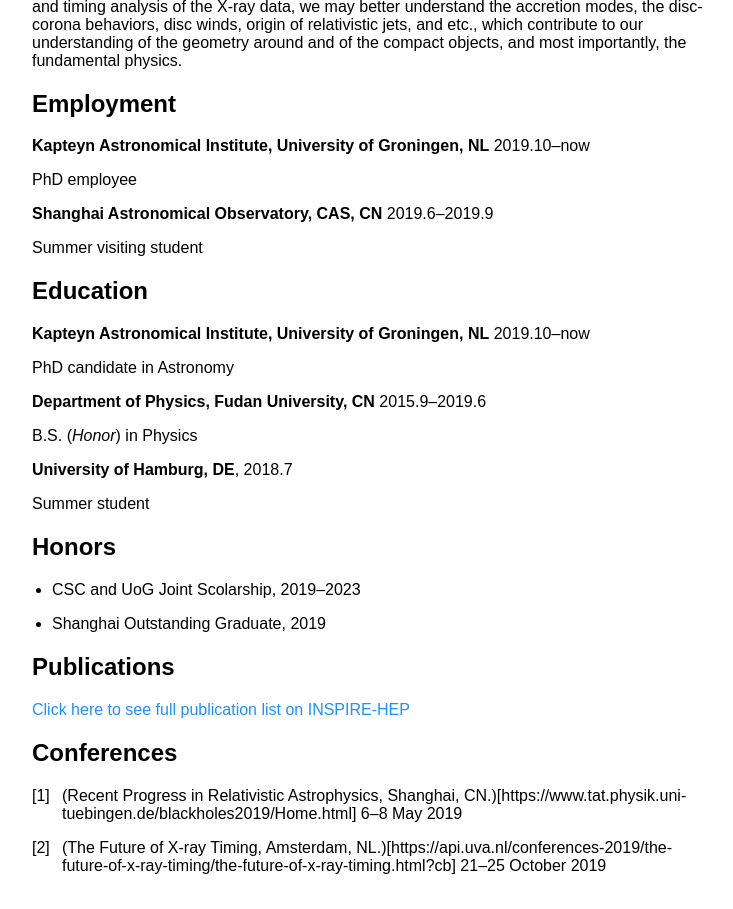
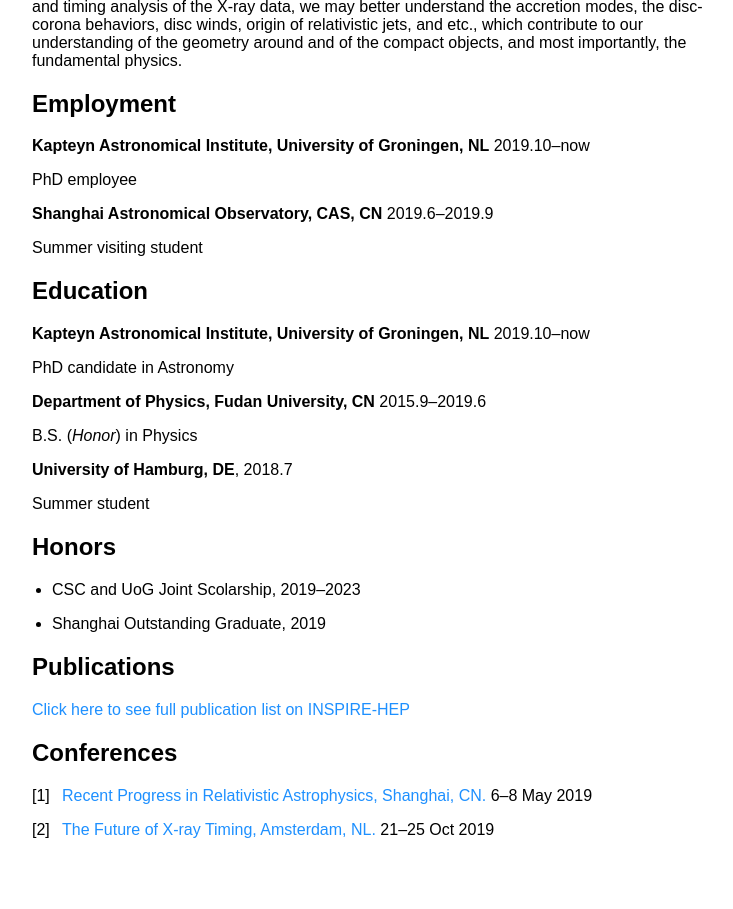
Before and after one commit to lzzyx96txdy/lzzyx96txdy.github.io, a Jekyll site: the page built from index.md, in a window 1280 px wide, cut to the strip 372-1281 px from the top of the page. Shown: the whole strip, without its empty margins (258-991 px from the left). Built offline with Jekyll 4.4.1, drawn with Linux system fonts in a browser that asks for light colours; our own code applies the rules of GitHub Pages for plain Markdown files; after the commit the page ends 1245 px from its top, so only the background shows below that.

Commit message:
minor changes

```diff
--- a/index.md
+++ b/index.md
@@ -52,9 +52,9 @@ Summer student
 
 ## Conferences
 
-1. (Recent Progress in Relativistic Astrophysics, Shanghai, CN.)[https://www.tat.physik.uni-tuebingen.de/blackholes2019/Home.html] 6--8 May 2019
+1. [Recent Progress in Relativistic Astrophysics, Shanghai, CN.](https://www.tat.physik.uni-tuebingen.de/blackholes2019/Home.html) 6--8 May 2019
 
-2. (The Future of X-ray Timing, Amsterdam, NL.)[https://api.uva.nl/conferences-2019/the-future-of-x-ray-timing/the-future-of-x-ray-timing.html?cb] 21--25 October 2019
+2. [The Future of X-ray Timing, Amsterdam, NL.](https://api.uva.nl/conferences-2019/the-future-of-x-ray-timing/the-future-of-x-ray-timing.html?cb) 21--25 Oct 2019
 
 <!-- ## Patents
 
```
